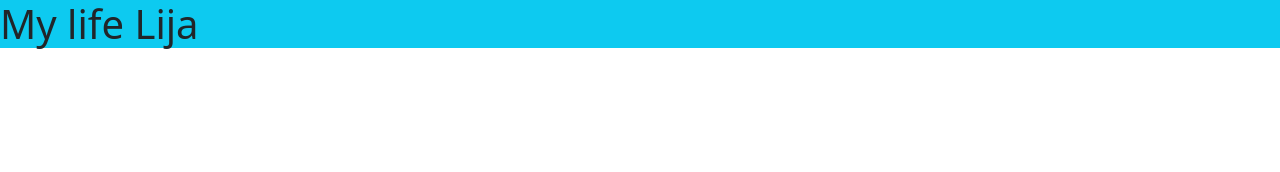
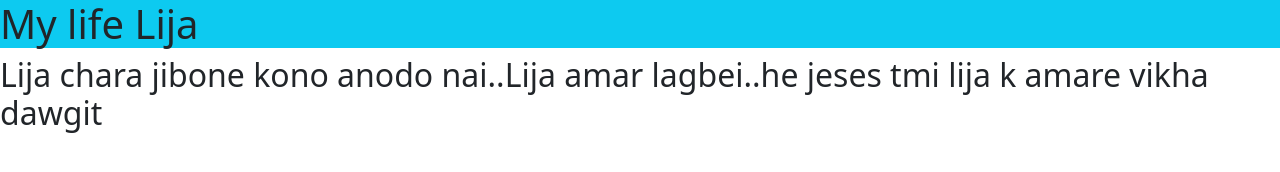
Before and after one commit to leon14524/bootstrap-project-, a plain HTML site: page index.html in a window 1280 px wide. Drawn offline with Linux system fonts and the light colour scheme.

Commit message:
second commit

```diff
--- a/index.html
+++ b/index.html
@@ -10,6 +10,7 @@
 <body>
 
 <h1 class="bg-info "> My life Lija </h1>
+<h2> Lija chara jibone kono anodo nai..Lija amar lagbei..he jeses tmi lija k amare vikha dawgit </h2>
 
 
 <!-- bootstrap js -->
```
